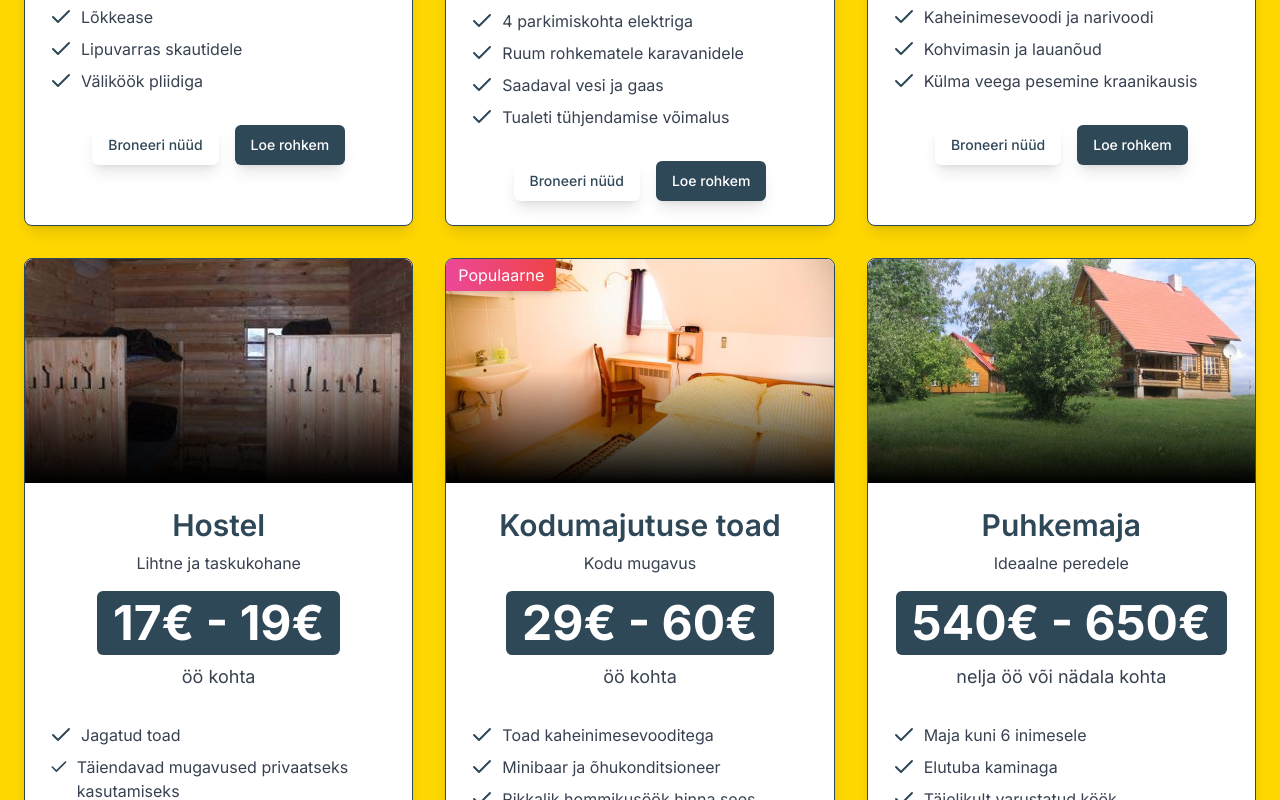
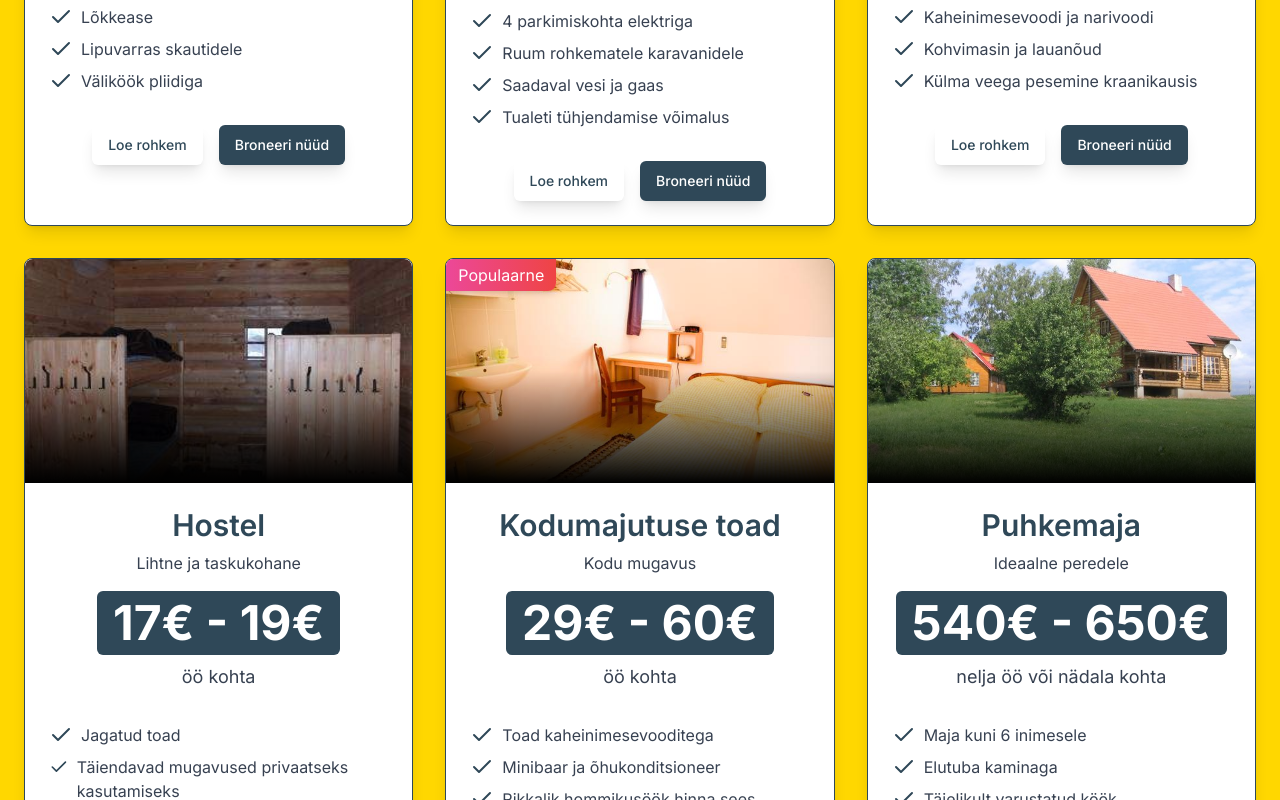
Before and after one commit to 77ccreed/kalda-next, a Next.js app: page /en in a window 1280 px wide. Shown: the part 2580-3380 px from the top of the page. Built offline with nearby package versions, Linux system fonts and the light colour scheme.

Commit message:
refactor: Update call-to-action buttons in IndexPage component

```diff
--- a/src/app/[locale]/page.tsx
+++ b/src/app/[locale]/page.tsx
@@ -114,13 +114,13 @@ export default function IndexPage({ params: { locale } }: Props) {
         period: "öö kohta inimesele",
         items: ["Ruum kuni 400 inimesele", "Lõkkease", "Lipuvarras skautidele", "Väliköök pliidiga"],
         callToAction: {
-          text: "Broneeri nüüd",
-          href: "/broneerimine/telkimisala",
+          text: "Loe rohkem",
+          href: "/telkimisala",
           targetBlank: false
         },
         callToAction2: {
-          text: "Loe rohkem",
-          href: "/telkimisala",
+          text: "Broneeri nüüd",
+          href: "/broneerimine",
           targetBlank: false
         },
         image: {
@@ -135,13 +135,13 @@ export default function IndexPage({ params: { locale } }: Props) {
         period: "öö kohta inimesele",
         items: ["4 parkimiskohta elektriga", "Ruum rohkematele karavanidele", "Saadaval vesi ja gaas", "Tualeti tühjendamise võimalus"],
         callToAction: {
-          text: "Broneeri nüüd",
-          href: "/broneerimine/karavanid-autoelamud",
+          text: "Loe rohkem",
+          href: "/karavanid-autoelamud",
           targetBlank: false
         },
         callToAction2: {
-          text: "Loe rohkem",
-          href: "/karavanid-autoelamud",
+          text: "Broneeri nüüd",
+          href: "/broneerimine",
           targetBlank: false
         },
         image: {
@@ -156,13 +156,13 @@ export default function IndexPage({ params: { locale } }: Props) {
         period: "öö kohta",
         items: ["Küttega kämpingud", "Kaheinimesevoodi ja narivoodi", "Kohvimasin ja lauanõud", "Külma veega pesemine kraanikausis"],
         callToAction: {
-          text: "Broneeri nüüd",
-          href: "/broneerimine/kampingumajad",
+          text: "Loe rohkem",
+          href: "/kampingumajad",
           targetBlank: false
         },
         callToAction2: {
-          text: "Loe rohkem",
-          href: "/kampingumajad",
+          text: "Broneeri nüüd",
+          href: "/broneerimine",
           targetBlank: false
         },
         hasRibbon: true,
@@ -179,13 +179,13 @@ export default function IndexPage({ params: { locale } }: Props) {
         period: "öö kohta",
         items: ["Jagatud toad", "Täiendavad mugavused privaatseks kasutamiseks", "Koridori dushid", "Ligipääsetav aastaringselt"],
         callToAction: {
-          text: "Broneeri nüüd",
-          href: "/broneerimine/hostel",
+          text: "Loe rohkem",
+          href: "/hostel",
           targetBlank: false
         },
         callToAction2: {
-          text: "Loe rohkem",
-          href: "/hostel",
+          text: "Broneeri nüüd",
+          href: "/broneerimine",
           targetBlank: false
         },
         image: {
@@ -200,13 +200,13 @@ export default function IndexPage({ params: { locale } }: Props) {
         period: "öö kohta",
         items: ["Toad kaheinimesevooditega", "Minibaar ja õhukonditsioneer", "Rikkalik hommikusöök hinna sees", "Jagatud vannitoa mugavused"],
         callToAction: {
-          text: "Broneeri nüüd",
-          href: "/broneerimine/kodumajutuse-toad",
+          text: "Loe rohkem",
+          href: "/kodumajutuse-toad",
           targetBlank: false
         },
         callToAction2: {
-          text: "Loe rohkem",
-          href: "/kodumajutuse-toad",
+          text: "Broneeri nüüd",
+          href: "/broneerimine",
           targetBlank: false
         },
         hasRibbon: true,
@@ -223,13 +223,13 @@ export default function IndexPage({ params: { locale } }: Props) {
         period: "nelja öö või nädala kohta",
         items: ["Maja kuni 6 inimesele", "Elutuba kaminaga", "Täielikult varustatud köök", "Saun ja vannituba"],
         callToAction: {
-          text: "Broneeri nüüd",
-          href: "/broneerimine/puhkemaja",
+          text: "Loe rohkem",
+          href: "/puhkemaja",
           targetBlank: false
         },
         callToAction2: {
-          text: "Loe rohkem",
-          href: "/puhkemaja",
+          text: "Broneeri nüüd",
+          href: "/broneerimine",
           targetBlank: false
         },
         image: {
@@ -237,9 +237,9 @@ export default function IndexPage({ params: { locale } }: Props) {
           alt: "Puhkemaja"
         }
       }
-
     ]
   };
+
 
 
 
```
